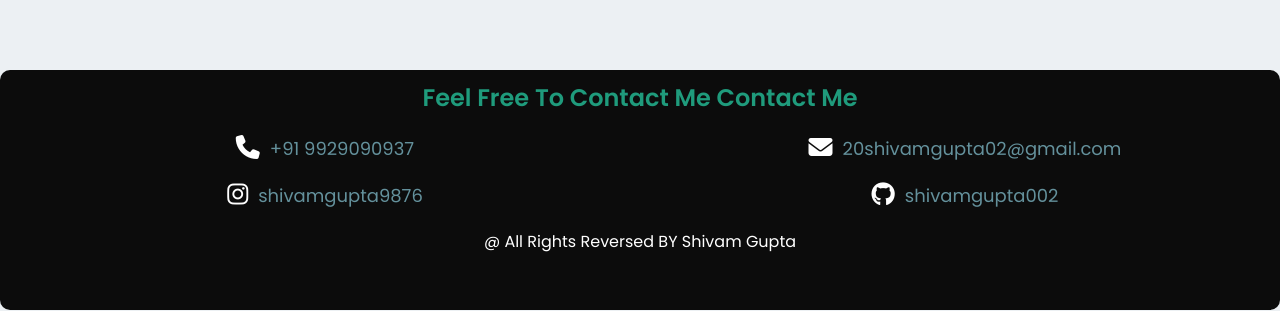
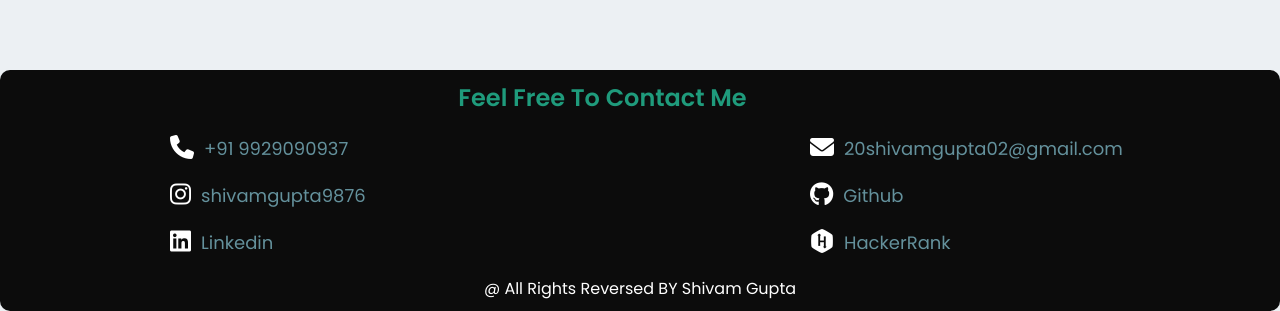
Before and after one commit to shivamgupta002/MyPortfolio, a React (Create React App) app: page / in a window 1280 px wide. Shown: the part 5850-6161 px from the top of the page. Built offline with nearby package versions, Linux system fonts and the light colour scheme.

Commit message:
Contact Edit

```diff
--- a/src/components/Contact/Contact.css
+++ b/src/components/Contact/Contact.css
@@ -1,6 +1,4 @@
 #contact {
-    min-height: 30vh;
-    min-width: 100%;
     background-color: #0c0c0c;
     border-radius: 10px;
 }
@@ -10,25 +8,23 @@
     text-align: center;
     padding: 10px 0;
     text-transform: capitalize;
-
+    padding-right: 75px;
 }
 
 .contact {
     height: auto;
     display: flex;
-    justify-content: center;
+    justify-content: space-around;
     align-items: center;
-    width: 100%;
-    /* flex-wrap: wrap; */
+    flex-wrap: wrap;
 }
 
 .social {
     display: flex;
     justify-content: space-around;
-    align-items: center;
     flex-direction: column;
-    width: 100%;
-    height: 100%;
+    align-items: flex-start;
+    width: 20rem;
 }
 
 .icon {
@@ -37,10 +33,12 @@
     align-items: flex-start;
     margin: 10px 0;
 }
-a p{
+
+a p {
     color: #64919c;
     font-size: 18px;
 }
+
 .social i {
     color: #fff;
     margin: 0px 10px;
@@ -70,9 +68,10 @@ a p{
     margin-top: 10px;
     padding-bottom: 10px;
 }
+
 /* ---------------------------------------------------------------------- */
 @media (max-width: 768px) {
-    .contact{
+    .contact {
         flex-wrap: wrap;
     }
 }
--- a/src/components/Contact/Contact.js
+++ b/src/components/Contact/Contact.js
@@ -4,7 +4,7 @@ const contact = () => {
   return (
     <>
       <div className="top" id="contact">
-        <h2>Feel free to contact Me Contact Me</h2>
+        <h2>Feel free to Contact Me</h2>
         <div className="contact">
           <div className="social">
             <a href="/" className="icon">
@@ -19,13 +19,19 @@ const contact = () => {
               <i class="fa-brands fa-instagram"></i>
               <p>shivamgupta9876</p>
             </a>
+            <a
+              href="https://www.linkedin.com/in/shivam-gupta-4b62a0206"
+              className="icon"
+            >
+              <i class="fa-brands fa-linkedin"></i>
+              <p>Linkedin</p>
+            </a>
           </div>
           <div className="social">
             <a href="/" className="icon">
               <i class="fa-solid fa-envelope"></i>
               <p>20shivamgupta02@gmail.com</p>
             </a>
-
             <a
               href="https://github.com/shivamgupta002"
               target="_blank"
@@ -33,7 +39,16 @@ const contact = () => {
               className="icon"
             >
               <i class="fa-brands fa-github"></i>
-              <p>shivamgupta002</p>
+              <p>Github</p>
+            </a>
+            <a
+              href="https://github.com/shivamgupta002"
+              target="_blank"
+              rel="noreferrer"
+              className="icon"
+            >
+              <i class="fa-brands fa-hackerrank"></i>
+              <p>HackerRank</p>
             </a>
           </div>
         </div>
```
